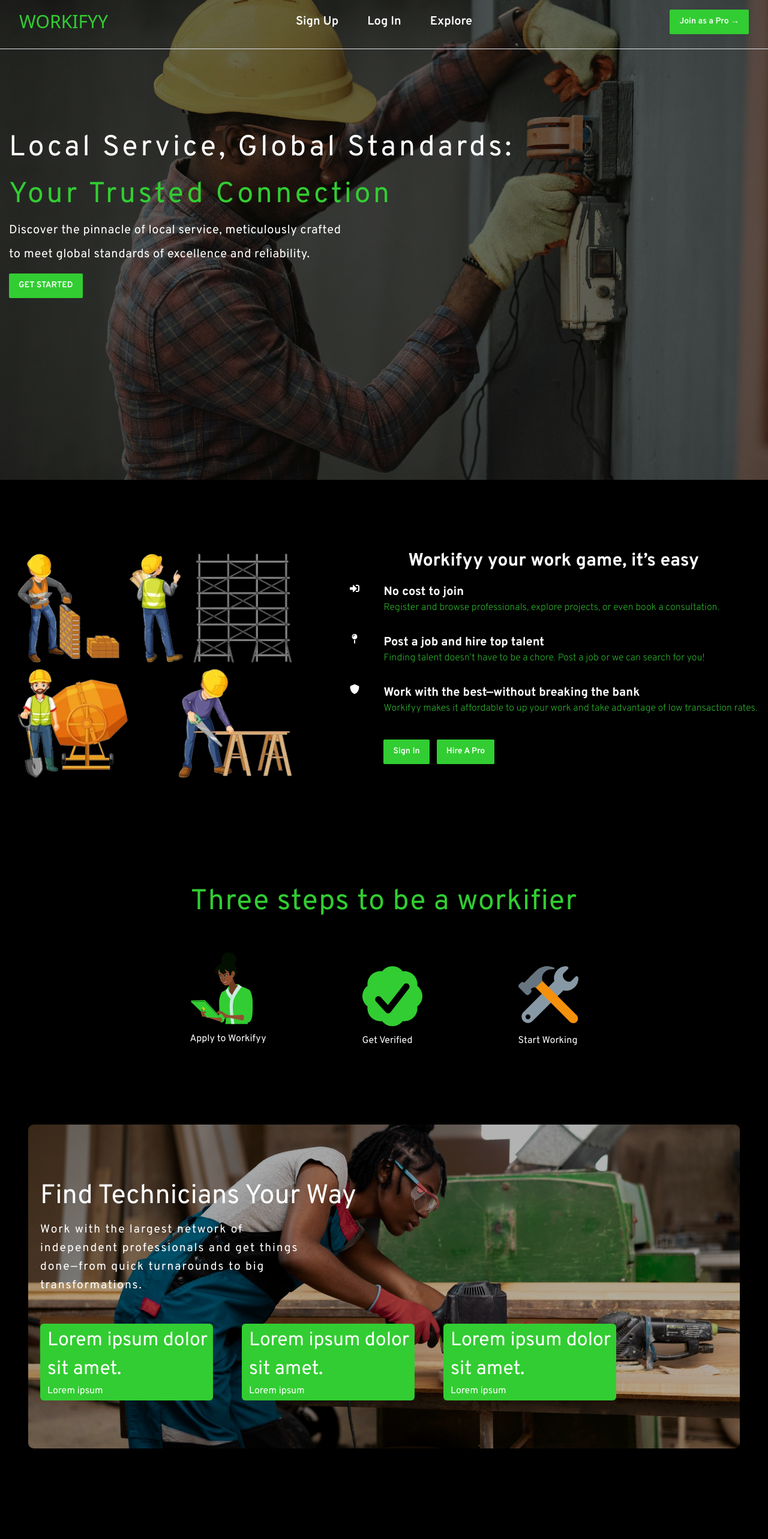
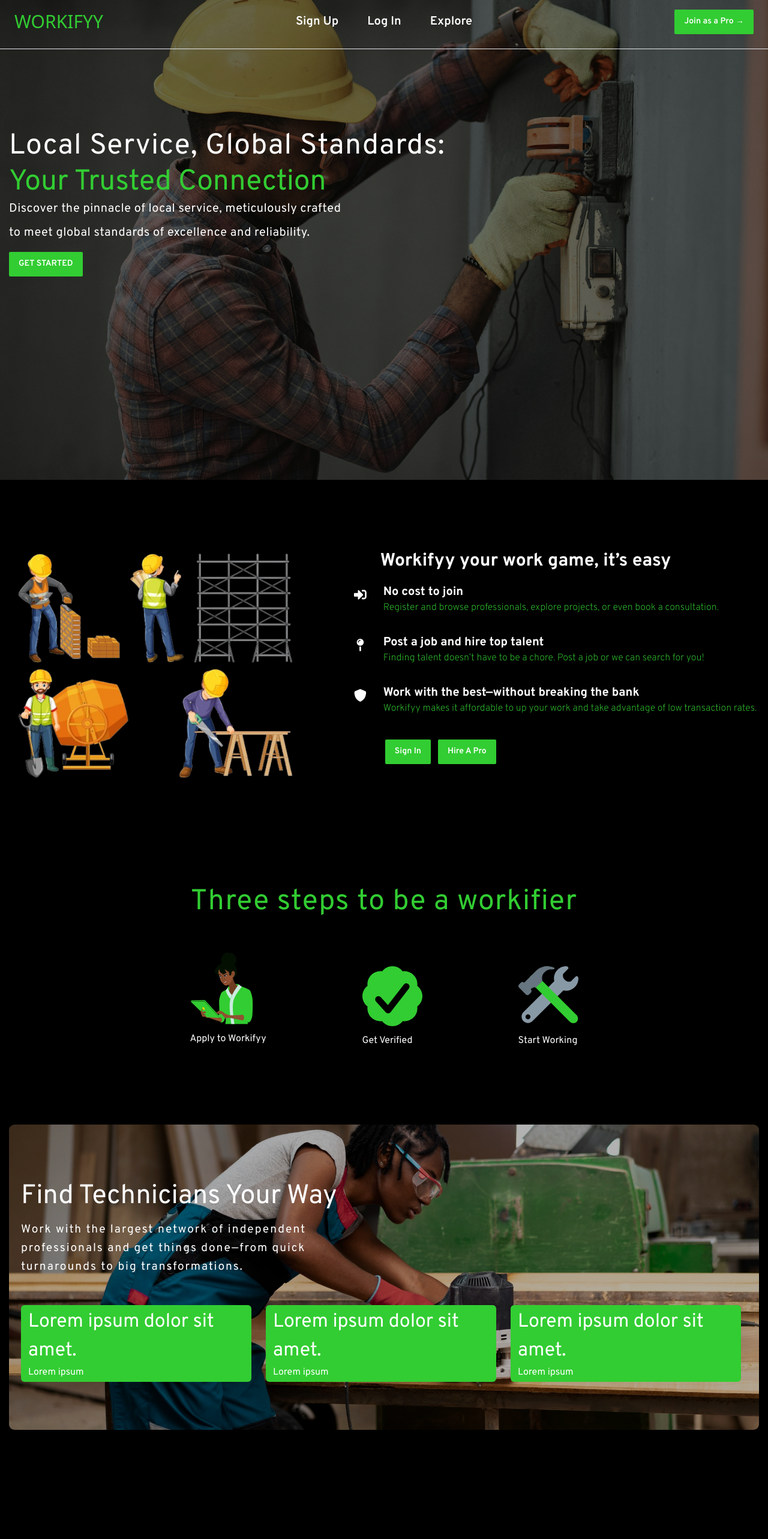
Before and after one commit to ad-tobii/workifyy, a React (Vite) app: page / in a window 1280 px wide. Shown: the top 2566 px of the page at 60% size. Built offline with nearby package versions, Linux system fonts and the light colour scheme; a web font is replaced by a local one.

Commit message:
Responsive Layout

```diff
--- a/src/Pages/Home/Component/ClientSection.tsx
+++ b/src/Pages/Home/Component/ClientSection.tsx
@@ -4,31 +4,32 @@
   return (
     <div className="container">
       <div></div>
-      <section className="mx-auto max-w-[150rem] px-8 miniTablet:px-6">
-        <div className="relative mt-[8rem] w-full rounded-[.6rem] bg-[url('/assets/ClientSection2.jpg')] bg-cover bg-center bg-no-repeat py-[5rem] miniTablet:bg-center">
+      <section className="mx-auto ">
+        <div className="relative mt-[8rem] w-full rounded-[.6rem] bg-[url('/assets/ClientSection2.jpg')] bg-cover bg-center bg-no-repeat py-[5rem] pl-5">
           {/* Overlay */}
           <div className="absolute inset-0 bg-black bg-opacity-30 rounded-[.6rem]"></div>
           <div className="relative">
-            <h2 className="max-w-[45rem] pl-5 text-[2.8rem] leading-[5rem] text-white">
+            <h2 className="max-w-[45rem]  text-[2.8rem] leading-[5rem] text-white">
               Find Technicians Your Way
             </h2>
-            <p className="max-w-[30rem] text-white leading-relaxed tracking-widest pl-5 text-[1.2rem]">
-              Work with the largest network of independent professionals and get things done—from quick turnarounds to big transformations.
+            <p className="max-w-[30rem] text-white leading-relaxed tracking-widest text-[1.2rem]">
+              Work with the largest network of independent professionals and get
+              things done—from quick turnarounds to big transformations.
             </p>
-            <section className="flex gap-12 pl-5 pt-12 laptop:flex-col miniTablet:pl-3">
-              <div className="w-72 h-32 rounded-md bg-[#32CD32] hover:bg-white hover:text-green-500 cursor-pointer laptop:w-[22rem]">
+            <section className="flex gap-[1.5rem]  pt-12 desktop:gap-[1rem] ">
+              <div className="w-[24rem] h-[8rem] rounded-md bg-[#32CD32] desktop:w-[20rem] laptop:-w-[14rem] laptop:h-[10rem]">
                 <h3 className="text-white text-[2rem] pl-3 pt-1">
                   Lorem ipsum dolor sit amet.
                 </h3>
                 <p className="text-white text-[1rem] pl-3">Lorem ipsum</p>
               </div>
-              <div className="w-72 h-32 rounded-md bg-[#32CD32] laptop:w-[22rem]">
+              <div className="w-[24rem] h-[8rem] rounded-md bg-[#32CD32] desktop:w-[20rem] laptop:-w-[14rem] laptop:h-[10rem]">
                 <h3 className="text-white text-[2rem] pl-3 pt-1">
                   Lorem ipsum dolor sit amet.
                 </h3>
                 <p className="text-white text-[1rem] pl-3">Lorem ipsum</p>
               </div>
-              <div className="w-72 h-32 rounded-md bg-[#32CD32] laptop:w-[22rem]">
+              <div className="w-[24rem] h-[8rem] rounded-md bg-[#32CD32] desktop:w-[20rem] laptop:w-[14rem] laptop:h-[10rem]">
                 <h3 className="text-white text-[2rem] pl-3 pt-1">
                   Lorem ipsum dolor sit amet.
                 </h3>
--- a/src/Pages/Home/Component/HomeHeroSection.tsx
+++ b/src/Pages/Home/Component/HomeHeroSection.tsx
@@ -2,12 +2,14 @@
   return (
     <div className="container">
       <div className="pt-36 max-w-containerWidth mx-auto  z-50 relative">
-        <section className="desktop:ml-6 ">
+        <section className="desktop:ml-6  ">
           <div className="text-white pt-[4rem] miniTablet:pt-[1.2rem]">
-            <h3 className="text-5xl tracking-widest max-w-[55rem] leading-relaxed miniTablet:text-[2rem]">
-              Local Service, Global Standards:{" "}
-              <span className="text-primaryColor">Your Trusted Connection</span>
+            <h3 className="text-5xl tracking-wide max-w-[51rem] leading-normal">
+              Local Service, Global Standards:
             </h3>
+            <span className="text-primaryColor text-5xl">
+              Your Trusted Connection
+            </span>
           </div>
           <p className="text-white text-xl max-w-[35rem] pb-3 leading-loose tracking-wide miniMobile:[20rem]">
             Discover the pinnacle of local service, meticulously crafted to meet
--- a/src/Pages/Home/Component/MoreSection.tsx
+++ b/src/Pages/Home/Component/MoreSection.tsx
@@ -14,7 +14,7 @@
 //   },
 // ];
 
-export default function Example() {
+export default function MoreSection() {
   return (
     <div className="mt-[10rem] container">
       <div className="mx-auto  px-3">
--- a/src/Pages/Home/Component/Nav.tsx
+++ b/src/Pages/Home/Component/Nav.tsx
@@ -14,10 +14,10 @@
   const [mobileMenuOpen, setMobileMenuOpen] = useState(false);
 
   return (
-    <div className="bg-[url('/assets/ClientSection.jpg')] bg-center bg-cover bg-no-repeat w-auto h-heroHeight miniTablet:bg-none">
-      <header className="absolute inset-x-0 -top-2 z-50 border-b">
+    <div className="bg-[url('/assets/ClientSection.jpg')] bg-center bg-cover bg-no-repeat w-auto h-[100vh] desktop:h-[90vh] laptop:h-[70vh]">
+      <header className="absolute inset-x-0 -top-2 z-50 border-b ">
         <nav
-          className="flex items-center justify-between p-6 lg:px-8"
+          className="flex items-center justify-between p-6"
           aria-label="Global"
         >
           <div className="flex lg:flex-1">
--- a/src/Pages/Home/Component/Section.tsx
+++ b/src/Pages/Home/Component/Section.tsx
@@ -15,46 +15,46 @@
         </div>
 
         <div className="mx-auto">
-          <h1 className="text-3xl font-bold text-white leading-relaxed content-center self-center text-center pb-3  miniTablet:text-[1.3rem] ">
+          <h1 className="text-3xl font-bold text-white leading-relaxed content-center self-center text-left pb-3 ml-12  miniTablet:text-[1.3rem] ">
             Workifyy your work game, it’s easy
           </h1>
-          <div className="flex gap-10  text-white pb-8">
+          <div className="flex gap-6   text-white pb-8">
             <div>
-              <FaSignInAlt />
+              <FaSignInAlt className="text-[1.8rem] pt-2" />
             </div>
             <ul>
               <h2 className="font-bold text-xl">No cost to join</h2>
-              <li className="font-extralight text-primaryColor">
+              <li className="font-extralight text-[#32CD32] desktop:max-w-[28rem]">
                 Register and browse professionals, explore projects, or even
                 book a consultation.
               </li>
             </ul>
           </div>
 
-          <div className="flex gap-10  text-white pb-8">
+          <div className="flex gap-6  text-white pb-8">
             <div>
-              <FaMapPin />
+              <FaMapPin className="text-[1.8rem] pt-2" />
             </div>
             <ul>
               <h2 className="font-bold text-xl">
                 Post a job and hire top talent
               </h2>
-              <li className="font-extralight text-primaryColor">
+              <li className="font-extralight text-[#32CD32] desktop:max-w-[25rem]">
                 Finding talent doesn’t have to be a chore. Post a job or we can
                 search for you!
               </li>
             </ul>
           </div>
 
-          <div className="flex gap-10  text-white">
+          <div className="flex gap-6  text-white">
             <div>
-              <FaShield />
+              <FaShield className="text-[1.8rem] pt-2" />
             </div>
             <ul>
               <h2 className="font-bold text-xl">
                 Work with the best—without breaking the bank
               </h2>
-              <li className="font-extralight text-primaryColor">
+              <li className="font-extralight text-[#32CD32] desktop:max-w-[28rem]">
                 Workifyy makes it affordable to up your work and take advantage
                 of low transaction rates.
               </li>
```
Also changed, not shown: public/assets/Character2.svg, public/assets/Character3.svg.
